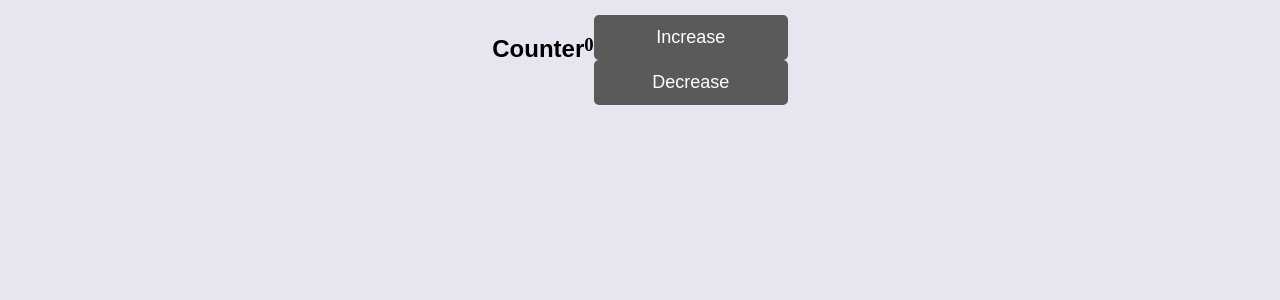
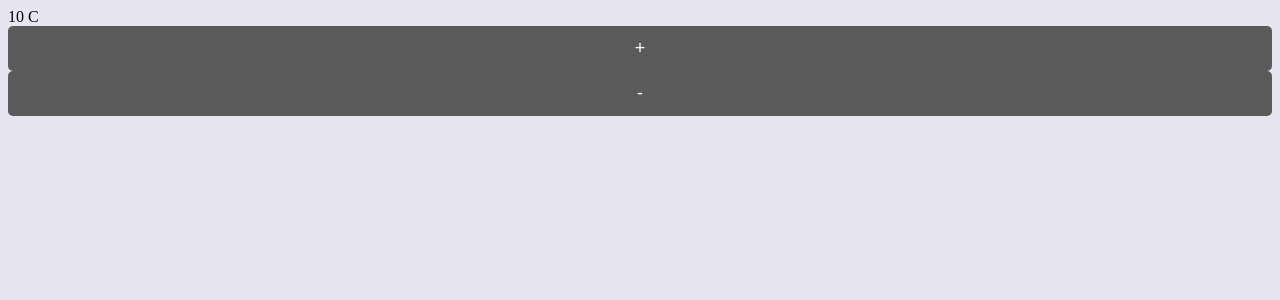
Before and after one commit to zahra-alvandi/react, a React (Vite) app in the folder my-app/: page / in a window 1280 px wide. Shown: the top 300 px of the page. Built offline with nearby package versions, Linux system fonts and the light colour scheme.

Commit message:
temperature display

```diff
--- a/my-app/src/App.jsx
+++ b/my-app/src/App.jsx
@@ -382,12 +382,14 @@ import User from './User/user'
 // export default DoubleClickText
 
 import Counter from './Counter/counter'
+import Temp from './Temperature Display/temperature'
 
 class App extends Component {
   render() {
     return(
       <div>
-        <Counter></Counter>
+        {/* <Counter></Counter> */}
+        <Temp></Temp>
       </div>
     )
   }
--- /dev/null
+++ b/my-app/src/Temperature Display/temperature.jsx
@@ -0,0 +1,58 @@
+import React, { Component } from "react";
+import "./Temperature.css"
+
+class Temp extends Component {
+    constructor(props) {
+        super(props);
+
+        this.state = {
+            temp: 10,
+            tempClass: "cold"
+        }
+        this.addToTemp = this.addToTemp.bind(this)
+        this.minusFromTemp = this.minusFromTemp.bind(this)
+    }
+
+    addToTemp () {
+        if(this.state.temp > 30) {
+            return false
+        }
+
+        this.setState(prev => {
+            return {temp: prev.temp + 1}
+        })
+
+        if(this.state.temp > 15) {
+            this.setState({tempClass: "hot"})
+        }
+    }
+    minusFromTemp () {
+         if(this.state.temp < 0) {
+            return false
+        }
+
+        this.setState(prev => {
+            return {temp: prev.temp - 1}
+        })
+         if(this.state.temp < 15) {
+            this.setState({tempClass: "cold"})
+        }
+    }
+    render() {
+        return(
+            <div className="app-contianer">
+                <div className="temperature-display-container">
+                    <div className={`temperature-display ${this.state.tempClass}`}>
+                        {this.state.temp} C
+                    </div>
+                    <div className="button-container">
+                        <button onClick={this.addToTemp}>+</button>
+                        <button onClick={this.minusFromTemp}>-</button>
+                    </div>
+                </div>
+            </div>
+        )
+    }
+}
+
+export default Temp
```
Also changed, not shown: my-app/src/Temperature Display/Temperature.css (added).
